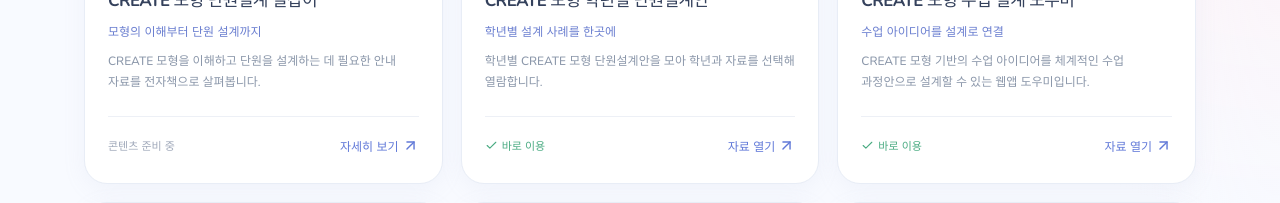
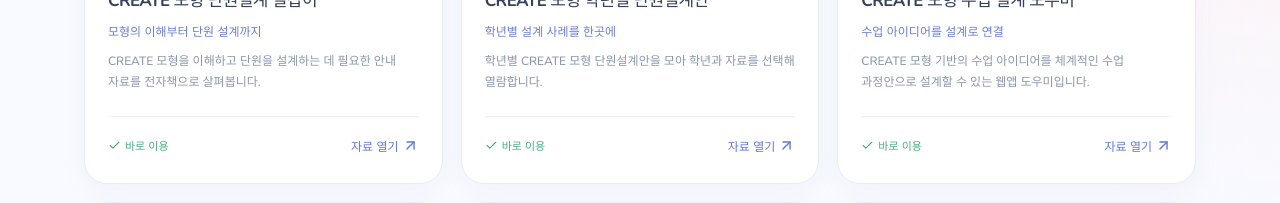
Before and after one commit to invinciblebearme-ctrl/create, a React (Vite) app: page / in a window 1280 px wide. Shown: the part 1180-1383 px from the top of the page. Built offline with nearby package versions, Linux system fonts and the light colour scheme.

Commit message:
feat: CONTENT 01 단원설계 길잡이 전자책 링크 연동

```diff
--- a/src/content.js
+++ b/src/content.js
@@ -1,7 +1,7 @@
 // 추후 콘텐츠 링크만 바꾸면 메인 페이지의 버튼이 자동으로 활성화됩니다.
 // url: '' = 준비 중 / url: 'https://...' = 외부 링크 / url: '/path' = 내부 링크
 export const contents = [
-  {id:'guide',number:'01',icon:'📘',title:'CREATE 모형 단원설계 길잡이',subtitle:'모형의 이해부터 단원 설계까지',description:'CREATE 모형을 이해하고 단원을 설계하는 데 필요한 안내 자료를 전자책으로 살펴봅니다.',type:'PDF 전자책',group:'ebook',color:'blue',url:''},
+  {id:'guide',number:'01',icon:'📘',title:'CREATE 모형 단원설계 길잡이',subtitle:'모형의 이해부터 단원 설계까지',description:'CREATE 모형을 이해하고 단원을 설계하는 데 필요한 안내 자료를 전자책으로 살펴봅니다.',type:'PDF 전자책',group:'ebook',color:'blue',url:'https://create.allforedu.kr/curriculum/#/read/create-doc-1'},
   {id:'grades',number:'02',icon:'📚',title:'CREATE 모형 학년별 단원설계안',subtitle:'학년별 설계 사례를 한곳에',description:'학년별 CREATE 모형 단원설계안을 모아 학년과 자료를 선택해 열람합니다.',type:'학년별 PDF 서재',group:'ebook',color:'mint',url:'https://create.allforedu.kr/curriculum/'},
   {id:'designer',number:'03',icon:'🧩',title:'CREATE 모형 수업 설계 도우미',subtitle:'수업 아이디어를 설계로 연결',description:'CREATE 모형 기반의 수업 아이디어를 체계적인 수업 과정안으로 설계할 수 있는 웹앱 도우미입니다.',type:'웹앱',group:'tool',color:'peach',url:'https://create-helper.kiss3927k.workers.dev/?v=1'},
   {id:'resources',number:'04',icon:'🎨',title:'연구학교 교수학습 제작자료',subtitle:'수업에 활용하는 디지털 자료 모음',description:'패들렛에 정리된 교수학습 자료를 학년·교과·주제별로 찾아보고 활용합니다.',type:'자료실',group:'tool',color:'lavender',url:'https://create.allforedu.kr/resources'},
```
